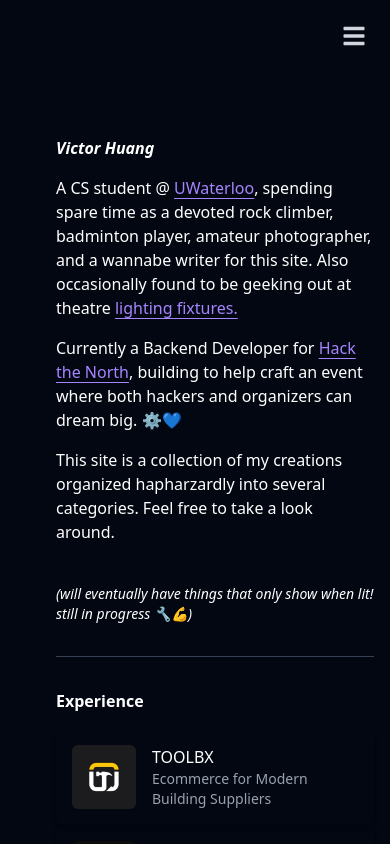
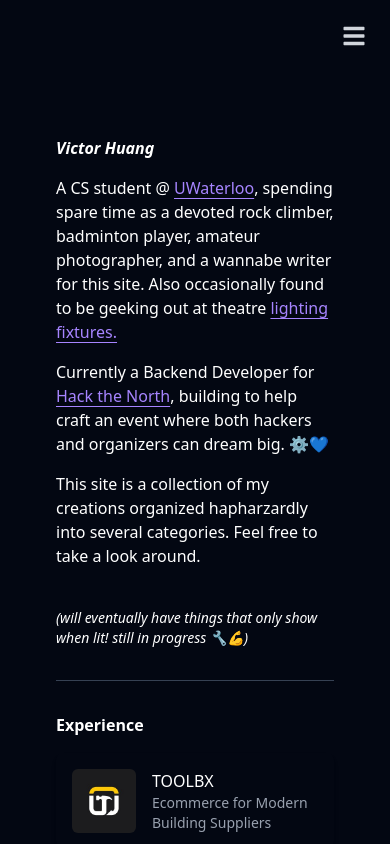
Before and after one commit to vichua2006/personal-site, a React (Vite) app: page / in a window 390 px wide. Shown: the top 844 px of the page. Built offline with nearby package versions, Linux system fonts and the light colour scheme.

Commit message:
fix: photo and margin

```diff
--- a/src/App.tsx
+++ b/src/App.tsx
@@ -26,7 +26,7 @@ const App = () => {
 
 
         {/* Main Content Area */}
-        <div className="flex-1 ms-10 md:mx-[30%] mt-30 p-4 min-h-screen ">
+        <div className="flex-1 mx-10 md:mx-[30%] mt-30 p-4 min-h-screen ">
           <Routes>
             <Route path="/" element={<Home />} />
             <Route path="/about" element={<About />} />
--- a/src/components/Sidebar.tsx
+++ b/src/components/Sidebar.tsx
@@ -1,15 +1,15 @@
 import { Link } from "react-router-dom";
-import { FaGithub, FaLinkedin, FaEnvelope, FaFileAlt, FaBars, FaTimes } from "react-icons/fa";
+import { FaGithub, FaLinkedin, FaEnvelope, FaFileAlt, FaBars, FaTimes, FaLink } from "react-icons/fa";
 import { useState } from "react";
 
 const links = {
   Home: "/",
   About: "/about",
   Writing: "/writing",
-  Photos: "/photos",
 };
 
 const externals = {
+  Arena: { url: "https://www.are.na/victor-huang/channels", icon: <FaLink /> },
   Github: { url: "https://github.com/vichua2006/", icon: <FaGithub /> },
   LinkedIn: {
     url: "https://linkedin.com/in/victor-qibin-huang",
```
